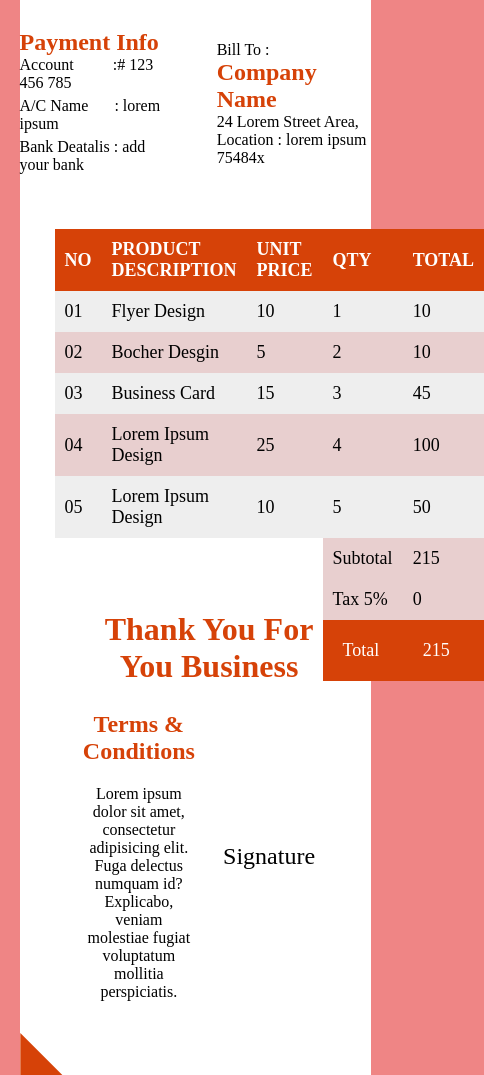
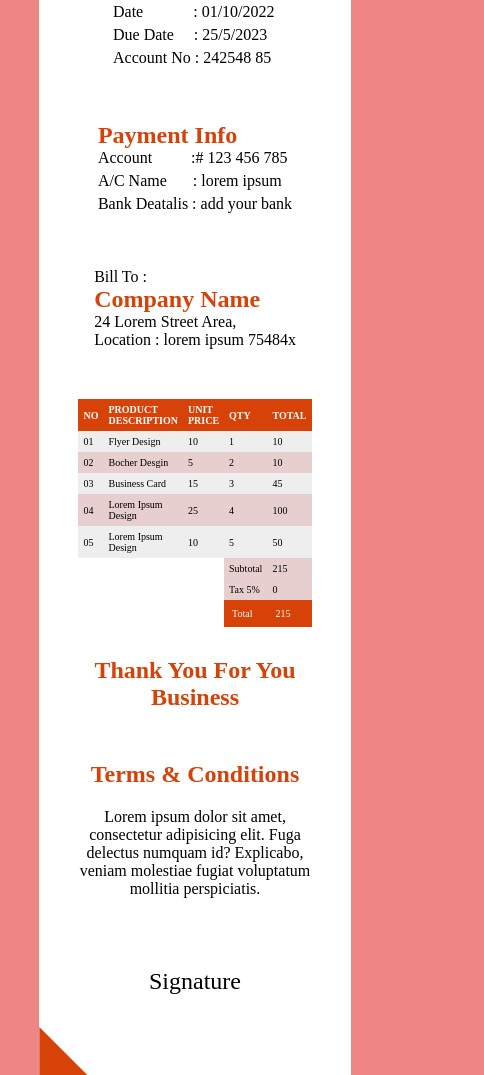
Before and after one commit to Ibrahim-Ghazaly/invoice-task, a plain HTML site: page index.html in a window 390 px wide. Shown: the part 302-1377 px from the top of the page, 484 px wide, since content can reach past the window. Drawn offline with Linux system fonts and the light colour scheme.

Commit message:
responsive design

```diff
--- a/index.html
+++ b/index.html
@@ -7,7 +7,6 @@
     <link rel="stylesheet" href="main.css" />
 </head>
 <body>
-   <div class="invoice">
 
     <!-- invice content  -->
     <section class="invoice-content">
@@ -145,6 +144,5 @@
          <div class="invoice-content-bottom"></div>
     </section>
 
-   </div>
 </body>
 </html>
--- a/main.css
+++ b/main.css
@@ -12,18 +12,9 @@ body{
 
 }
 
-.invoice{
-    display: flex;
-    align-items: center;
-    justify-content: center;
-    gap: 30px;
-    width: 90%;
-}
 
-
-
-.invoice .invoice-content{
-    width: 100%;
+ .invoice-content{
+    width: 80%;
     background-color:#fff;
 
 }
@@ -127,9 +118,8 @@ body{
 }
 
 .invoice-content-body{
-    margin: 20px auto;
-    width: 80%;
     text-align: center;
+
 
 }
 
@@ -137,9 +127,10 @@ body{
 
 
 table {
-	width:100%;
+	width:80%;
 	border-collapse: collapse;
 	margin:50px auto 0 auto;
+
 	}
 
 /* Zebra striping */
@@ -230,3 +221,90 @@ table tfoot tr .total,table tfoot tr .total ~ td{
    left: -32px;
    bottom: 30px;
 }
+
+
+
+
+
+
+@media(max-width:768px){
+
+
+.invoice-content-head-info{
+
+    grid-template-columns: 1fr;
+}
+
+
+
+table {
+    width:100%;
+    border-collapse: collapse;
+    margin:50px auto 0 auto;
+    }
+
+.invoice-content-head-info{
+    grid-template-columns: 1fr ;
+}
+
+
+    table {
+    width:50%;
+
+    }
+
+table td, th {
+    padding: 8px;
+    font-size: 15px;
+    }
+
+    table tfoot tr .total,table tfoot tr .total ~ td{
+        padding:10px ;
+
+    }
+
+    .greatful .greatful-heading{
+    position: static;
+    font-size: 1.5rem;
+
+}
+
+
+  .greatful{
+    flex-direction: column;
+  }
+
+  .greatful div:first-child{
+    width: 80%;
+}
+    .greatful .terms-conditions{
+
+        margin-top: 50px;
+
+    }
+
+    .greatful .signature{
+        margin-top: 70px;
+
+
+     }
+}
+
+
+
+@media(max-width:465px){
+    table {
+        width:10%;
+
+        }
+
+    table td, th {
+        padding: 5px;
+        font-size: 10px;
+        }
+
+    table tfoot tr .total,table tfoot tr .total ~ td{
+        padding:8px ;
+
+    }
+}
```
